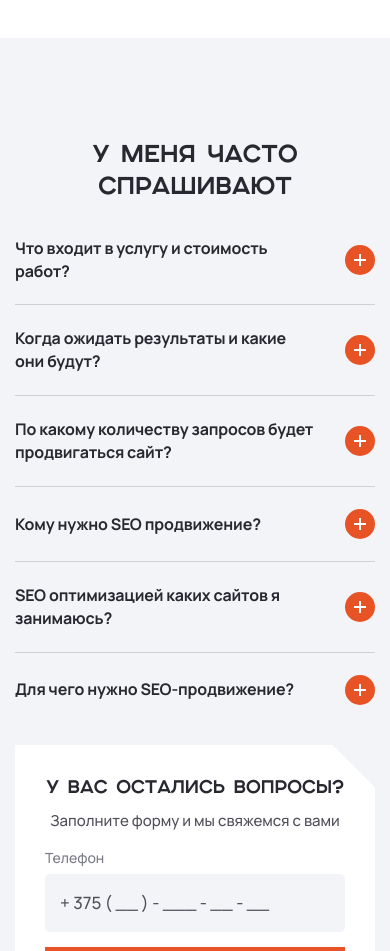
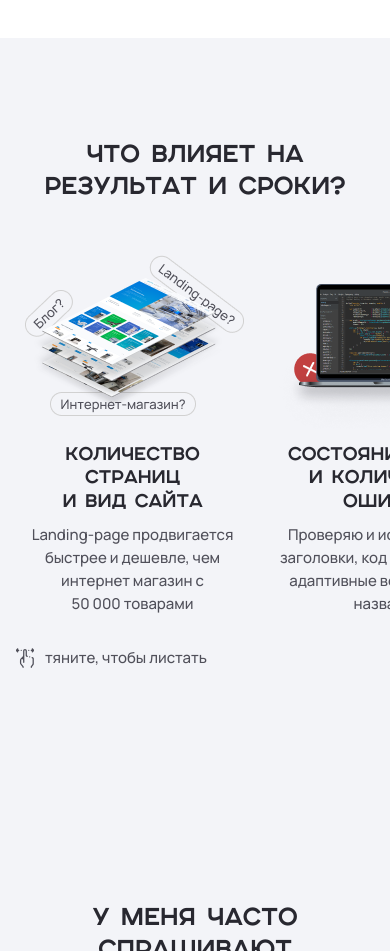
Before and after one commit to shahriyor-sharifjonov/alex, a website: page src/index.pug in a window 390 px wide. Shown: the part 8903-9854 px from the top of the page. Drawn offline with nearby package versions, Linux system fonts and the light colour scheme; files that its build step writes are made by us from their sources; files whose address does not match are found by name.

Commit message:
block affect

```diff
--- a/gulp/version.json
+++ b/gulp/version.json
@@ -1,3 +1,3 @@
 {
-    "main": "20220418220516"
+    "main": "20220419172826"
 }
--- /dev/null
+++ b/src/components/affect.pug
@@ -0,0 +1,24 @@
+mixin affect()
+    .affect
+        .affect__body.container
+            h2.affect__title.title Что влияет на результат и сроки?
+            .affect__slider.swiper
+                .affect__wrapper.swiper-wrapper
+                    .affect__item.swiper-slide
+                        .affect__img
+                            img(src="@img/affect-1.png", alt="" draggable="false")
+                        p.affect__item-title Количество страниц <br>и вид сайта
+                        p.affect__item-p Landing-page продвигается быстрее и дешевле, чем интернет магазин с<br>50 000 товарами
+                    .affect__item.swiper-slide
+                        .affect__img
+                            img(src="@img/affect-2.png", alt="" draggable="false")
+                        p.affect__item-title Состояние сайта <br>и количество ошибок
+                        p.affect__item-p Проверяю и исправляю все заголовки, код сайта, ссылки, адаптивные версии, копии, названия
+                    .affect__item.swiper-slide
+                        .affect__img
+                            img(src="@img/affect-3.png", alt="" draggable="false")
+                        p.affect__item-title Бюджет на <br>продвижение
+                        p.affect__item-p Чем выше бюджет, тем больше времени мы можем уделять вашему проекту и результат будет быстрее
+            .affect__info
+                img(src="@img/drag.svg", alt="" draggable="false")
+                span тяните, чтобы листать
--- a/src/index.pug
+++ b/src/index.pug
@@ -27,6 +27,8 @@ html(lang="en")
                 +comments
                 include components/calc
                 +calc
+                include components/affect
+                +affect
                 include components/quests
                 +quests
                 include components/popup
--- a/src/js/app.js
+++ b/src/js/app.js
@@ -99,6 +99,22 @@ var commentsSlider = new Swiper(".comments__slider-content", {
       spaceBetween: 71,
     }
   }
+});
+
+var affectSlider = new Swiper(".affect__slider", {
+  slidesPerView: "auto",
+  spaceBetween: 20,
+  centeredSlides: false,
+  initialSlide: 0,
+  breakpoints: {
+    578: {
+      spaceBetween: 40,
+    },
+    1400: {
+      centeredSlides: true,
+      initialSlide: 1,
+    }
+  },
 });
 
 commentsSlider.on('slideChange', () => {
--- /dev/null
+++ b/src/scss/layout/_affect.scss
@@ -0,0 +1,88 @@
+.affect{
+    padding-top: 75px;
+    padding-bottom: 80px;
+    width: 100%;
+    overflow: hidden;
+    @include media(576){
+        padding-top: 50px;
+        margin-bottom: 100px;
+    }
+    &__title{
+        text-align: center;
+        width: 100%;
+        margin-bottom: 30px;
+        @include media(576){
+            margin-bottom: 35px;
+        }
+    }
+    &__slider{
+        width: 100%;
+    }
+    &__wrapper{
+        width: max-content;
+        display: flex;
+    }
+    &__item{
+        width: 360px;
+        display: flex;
+        flex-direction: column;
+        align-items: center;
+        @include media(768){
+            width: 235px;
+        }
+        &-img{
+            margin-bottom: 7px;
+            @include media(768){
+                margin-bottom: 5px;
+            }
+            img{
+                width: 100%;
+            }
+        }
+        &-title{
+            font-family: 'SONGER';
+            font-style: normal;
+            font-weight: 700;
+            font-size: 20px;
+            line-height: 133%;
+            text-align: center;
+            text-transform: uppercase;
+            color: #282830;
+            margin-bottom: 10px;
+            @include media(768){
+                font-weight: 700;
+                font-size: 18px;
+                line-height: 132%;
+                margin-bottom: 10px;
+            }
+        }
+        &-p{
+            font-weight: 500;
+            font-size: 16px;
+            line-height: 164%;
+            text-align: center;
+            color: #50505A;
+            @include media(768){
+                font-weight: 500;
+                font-size: 15px;
+                line-height: 154%;
+            }
+        }
+    }
+    &__info{
+        display: none;
+        margin-top: 30px;
+        @include media(1200){
+            display: flex;
+            align-items: center;
+            justify-content: flex-start;
+            column-gap: 10px;
+        }
+        span{
+            font-weight: 500;
+            font-size: 15px;
+            line-height: 174%;
+            color: #50505A;
+        }
+    }
+}
--- a/src/scss/style.scss
+++ b/src/scss/style.scss
@@ -33,6 +33,7 @@
     'layout/cases',
     'layout/comments',
     'layout/calc',
+    'layout/affect',
     'layout/quests',
     'layout/footer';
 
```
Also changed, not shown: dist/css/style.css, dist/css/style.min.css, dist/img/affect-1.png (added), dist/img/affect-1.webp (added), dist/img/affect-2.png (added), dist/img/affect-2.webp (added), dist/img/affect-3.png (added), dist/img/affect-3.webp (added), dist/index.html, dist/js/app.min.js, src/img/affect-1.png (added), src/img/affect-2.png (added), src/img/affect-3.png (added).
